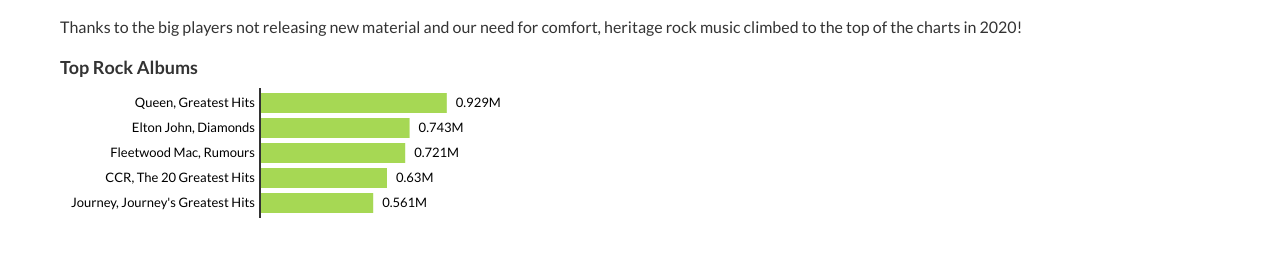
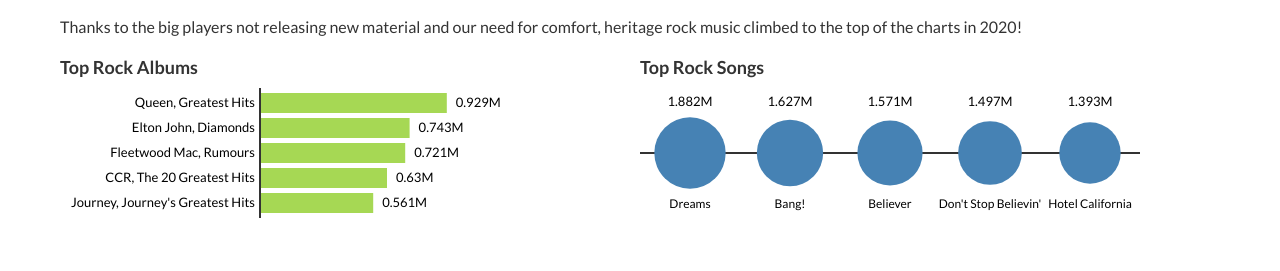
Before and after one commit to kelsey-n/rock-music, a plain HTML site: page index.html in a window 1280 px wide. Shown: the part 335-606 px from the top of the page. Drawn offline with nearby package versions, Linux system fonts and the light colour scheme.

Commit message:
added circle chart for top rock songs

```diff
--- a/index.html
+++ b/index.html
@@ -63,5 +63,6 @@
 	<!-- Add Scripts Here -->
 	<script src="https://d3js.org/d3.v6.min.js"></script>
 	<script src="js/main.js"></script>
+	<script src="js/songs.js"></script>
 </body>
 </html>
--- /dev/null
+++ b/js/songs.js
@@ -0,0 +1,69 @@
+const topRockSongs = [
+   { artist: "Fleetwod Mac", title: "Dreams", sales_and_streams: 1882000 },
+   { artist: "AJR", title: "Bang!", sales_and_streams: 1627000 },
+   { artist: "Imagine Dragons", title: "Believer", sales_and_streams: 1571000 },
+   { artist: "Journey", title: "Don't Stop Believin'", sales_and_streams: 1497000 },
+   { artist: "Eagles", title: "Hotel California", sales_and_streams: 1393000 }
+];
+
+const topSongsSection = d3.select('#top-songs');
+
+topSongsSection
+   .append('h3')
+      .text('Top Rock Songs');
+
+const circlesChartWidth = 500;
+const circlesChartHeight = 130;
+const circlesChart = topSongsSection
+   .append('svg')
+      .attr('viewbox', [0, 0, circlesChartWidth, circlesChartHeight])
+      .attr('width', circlesChartWidth)
+      .attr('height', circlesChartHeight);
+
+circlesChart
+   .append('line')
+      .attr('x1', 0)
+      .attr('y1', circlesChartHeight/2)
+      .attr('x2', circlesChartWidth)
+      .attr('y2', circlesChartHeight/2)
+      .attr('stroke', '#333')
+      .attr('stroke-width', 2);
+
+const circlesChartGroup = circlesChart.selectAll('g')
+  .data(topRockSongs)
+  .join('g')
+
+const circlesScale = d3.scaleLinear()
+   .domain([0, d3.max(topRockSongs, d => d.sales_and_streams)])
+   .range([0, 4000]); // ranges of areas of circles
+
+const circleWidth = circlesChartWidth / topRockSongs.length
+circlesChartGroup.append('circle')
+  .attr('cx', (d,i) => circleWidth/2 + (circleWidth * i))
+  .attr('cy', circlesChartHeight / 2)
+  .attr('r', d => Math.sqrt(circlesScale(d.sales_and_streams) / Math.PI))
+  .attr('fill', 'steelblue')
+
+circlesChartGroup.append('text')
+   .attr('class', 'label label-songValue')
+   .attr('x', (d, i) => circleWidth/2 + (circleWidth * i))
+   .attr('y', 18)
+   .attr('text-anchor', 'middle')
+   .text(d => d.sales_and_streams / 1000000 + 'M');
+
+circlesChartGroup.append('text')
+  .attr('class', 'label label-songName')
+  .attr('x', (d, i) => circleWidth/2 + (circleWidth * i))
+  .attr('y', circlesChartHeight - 10)
+  .attr('text-anchor', 'middle')
+  .style('font-size', '12px')
+  .text(d => d.title);
+
+// barChart.selectAll('.label-album')
+//  .data(topRockAlbums)
+//  .join('text')
+//     .attr('class', 'label label-songName')
+//     .attr('x', marginLeft - 5)
+//     .attr('y', (d, i) => (barMargin + (barThickness + barMargin) * i) + 14)
+//     .attr('text-anchor', 'end')
+//     .text(d => d.artist + ', ' + d.title);
```
